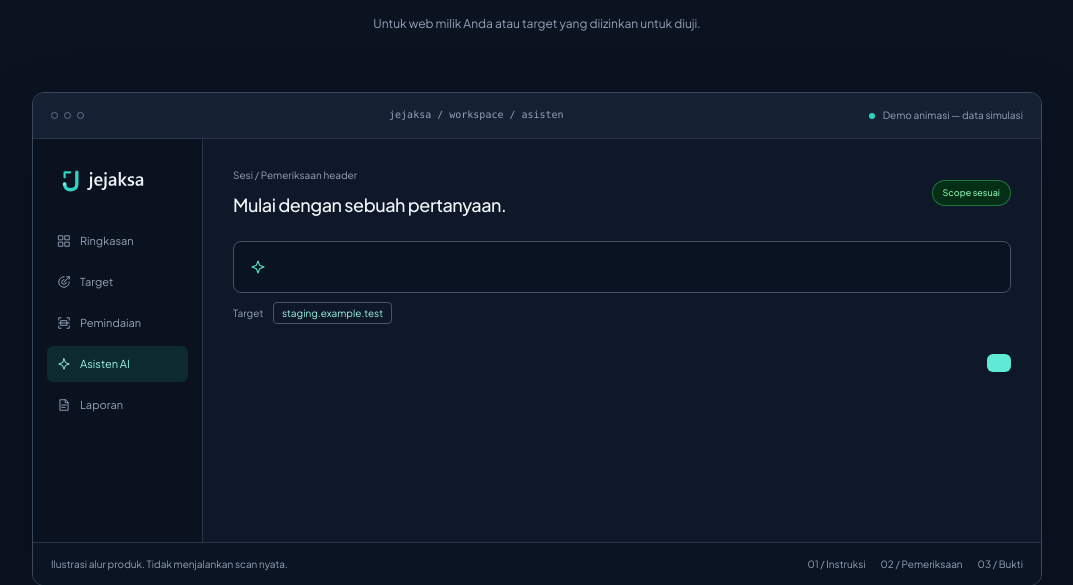
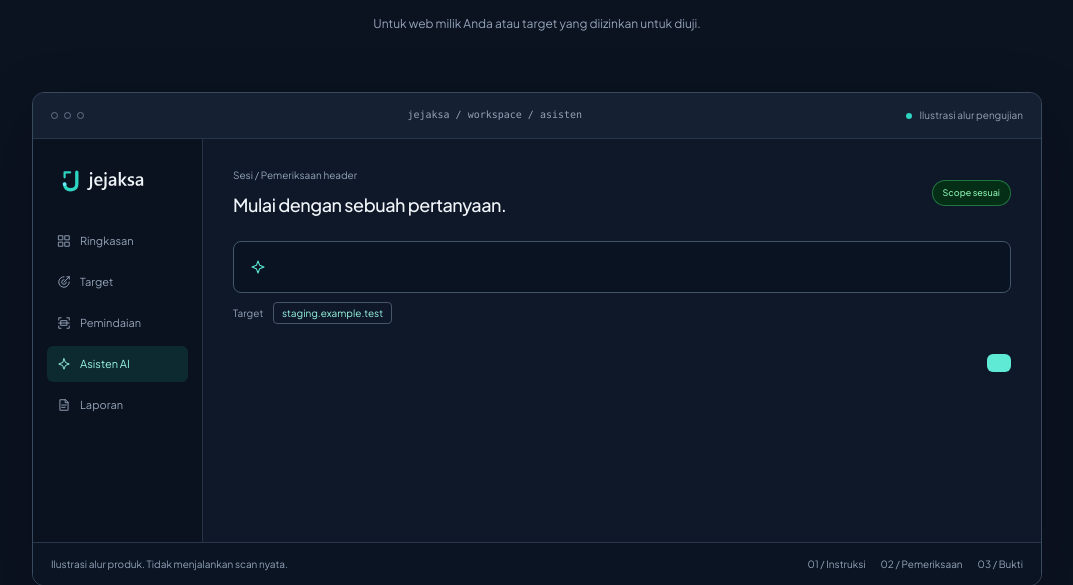
Before and after one commit to Pardofel1s/pbkk-k4-agentic-ai, a Laravel app: page / in a window 1280 px wide. Shown: the part 532-1117 px from the top of the page, without its empty margins (103-1176 px from the left). Run offline with Laravel 12, Linux system fonts and the light colour scheme; style sheets or scripts are compiled from the project's sources; parts of the project's set-up code (start-up, migrations or seed data) failed here and were passed over; some libraries are stand-ins or nearby versions.

Commit message:
chore(ui): drop demo and simulation wording from the site
Remove the demo strip, the 'Lingkungan demo' label and simulation copy
from the layouts, auth pages, landing page and agent page now that every
page runs on real data.

```diff
--- a/app/Services/Llm/LlmClient.php
+++ b/app/Services/Llm/LlmClient.php
@@ -247,7 +247,7 @@ class LlmClient
                     $usage = array_replace($usage, $chunk['usage']);
                 }
 
-                // shortcut: a leaked "...</think>" prefix is only stripped from the final response, not from live chunks; buffer the stream if this shows up in demos.
+                // shortcut: a leaked "...</think>" prefix is only stripped from the final response, not from live chunks; buffer the stream if users notice it.
                 if ($text !== '') {
                     $content .= $text;
                     $onChunk($text);
--- a/resources/css/app.css
+++ b/resources/css/app.css
@@ -92,7 +92,6 @@
 .workspace-body { margin-left:232px; min-height:100vh; }
 .topbar { height:72px; border-bottom:1px solid #263448; display:flex; align-items:center; justify-content:space-between; padding:0 32px; gap:16px; background:#0b1220ed; }
 .workspace-main { padding:30px 32px 48px; max-width:1600px; margin:auto; }
-.demo-strip { display:flex; justify-content:space-between; align-items:center; gap:12px; padding:8px 32px; background:#0d282c; color:#99d9d1; font-size:11px; border-bottom:1px solid #19464b; }
 .avatar { width:32px; height:32px; border-radius:50%; background:#184c4b; color:#99f6e4; display:inline-flex; justify-content:center; align-items:center; font-size:12px; font-weight:600; }
 .risk-bars { display:flex; gap:3px; height:6px; border-radius:6px; overflow:hidden; }
 .risk-bars span { display:block; min-width:5px; border-radius:2px; }
@@ -234,8 +233,6 @@
  .workspace-body { margin-left:0; }
  .workspace-main { padding:24px 16px; }
  .topbar { padding:0 16px; height:64px; }
- .demo-strip { padding:9px 16px; }
- .demo-strip > span:last-child { display:none; }
  .page-title { font-size:26px; }
  .landing-container { width:calc(100% - 40px); }
  .landing-nav { height:80px; }
--- a/resources/js/app.js
+++ b/resources/js/app.js
@@ -21,7 +21,7 @@ document.addEventListener('alpine:init', () => {
                 : this.elapsed < 7520 ? 3 : this.elapsed < 10000 ? 4 : this.elapsed < 15120 ? 5 : 6;
         },
         get command() {
-            return 'Periksa header target demo.'.slice(0, Math.max(0, Math.floor((this.elapsed - 640) / 68)));
+            return 'Periksa header target saya.'.slice(0, Math.max(0, Math.floor((this.elapsed - 640) / 68)));
         },
         init() {
             if (!('IntersectionObserver' in window)) return;
--- a/resources/views/layouts/app.blade.php
+++ b/resources/views/layouts/app.blade.php
@@ -22,9 +22,8 @@
             <div class="workspace-body" :inert="isMobile && navigationOpen">
                 <header class="topbar">
                     <div class="flex items-center gap-3"><button id="open-workspace-navigation" type="button" class="icon-btn md:hidden" @click="navigationOpen = true; $nextTick(() => document.getElementById('close-workspace-navigation')?.focus())" aria-label="Buka navigasi" :aria-expanded="navigationOpen" aria-controls="workspace-navigation"><x-jejaksa.icon name="menu" /></button><a class="text-sm muted" href="{{ route('dashboard') }}" wire:navigate>Workspace <span class="mx-2 opacity-50">/</span> <span class="text-slate-200">Jejaksa Lab</span></a></div>
-                    <div class="flex items-center gap-4"><a href="{{ route('settings') }}" class="hidden items-center gap-2 text-xs muted lg:flex"><span class="live-dot"></span> Lingkungan demo</a><span class="h-5 border-l border-slate-700"></span><a href="{{ route('profile') }}" aria-label="Profil {{ auth()->user()->name }}" wire:navigate><span class="avatar">{{ mb_strtoupper(mb_substr(auth()->user()->name, 0, 2)) }}</span></a></div>
+                    <div class="flex items-center gap-4"><a href="{{ route('settings') }}" class="hidden items-center gap-2 text-xs muted lg:flex"><span class="live-dot"></span> <span class="capitalize">{{ auth()->user()->getRoleNames()->implode(", ") }}</span></a><span class="h-5 border-l border-slate-700"></span><a href="{{ route('profile') }}" aria-label="Profil {{ auth()->user()->name }}" wire:navigate><span class="avatar">{{ mb_strtoupper(mb_substr(auth()->user()->name, 0, 2)) }}</span></a></div>
                 </header>
-                <div class="demo-strip"><span><strong>Mode demo — data simulasi</strong> <span class="hidden sm:inline">· Agent AI sudah terhubung ke LLM sungguhan.</span></span><span>F0 / Frontend preview</span></div>
                 <main id="main-content" class="workspace-main" tabindex="-1">@if(isset($header))<div class="mb-6">{{ $header }}</div>@endif{{ $slot }}</main>
             </div>
         </div>
--- a/resources/views/layouts/guest.blade.php
+++ b/resources/views/layouts/guest.blade.php
@@ -27,7 +27,7 @@
                         <img class="brand-lockup" src="{{ asset('brand/jejaksa-logo-dark.svg') }}" alt="jejaksa" width="142" height="50">
                     </a>{{ $slot }}<div class="mt-8 border-t border-slate-700 pt-5 text-center text-xs muted">
                         <a class="text-link" href="{{ route('home') }}" wire:navigate>← Kembali ke beranda</a>
-                        <p class="mt-4">Workspace saat ini menggunakan data simulasi.</p>
+                        <p class="mt-4">Hanya target yang sudah diverifikasi admin yang diuji.</p>
                     </div>
                 </div>
             </main>
--- a/resources/views/livewire/pages/auth/register.blade.php
+++ b/resources/views/livewire/pages/auth/register.blade.php
@@ -40,7 +40,7 @@ new #[Layout('layouts.guest')] class extends Component
 <div>
     <p class="eyebrow mb-3">Mulai jejak Anda</p>
     <h1 class="text-3xl font-semibold tracking-tight">Buat akun Jejaksa.</h1>
-    <p class="mt-3 mb-8 text-sm muted">Siapkan workspace personal untuk mencoba alur demo.</p>
+    <p class="mt-3 mb-8 text-sm muted">Daftar sebagai klien untuk mendaftarkan aplikasi web Anda dan memantau hasil pengujiannya.</p>
     <form wire:submit="register">
         <!-- Name -->
         <div>
--- a/resources/views/welcome.blade.php
+++ b/resources/views/welcome.blade.php
@@ -36,7 +36,7 @@
                     <div class="preview-chrome">
                         <span class="window-dots" aria-hidden="true"><i></i><i></i><i></i></span>
                         <span class="mono">jejaksa / workspace / asisten</span>
-                        <span class="flex items-center gap-2"><span class="live-dot"></span>Demo animasi — data simulasi</span>
+                        <span class="flex items-center gap-2"><span class="live-dot"></span>Ilustrasi alur pengujian</span>
                     </div>
                     <div class="preview-body" aria-hidden="true">
                         <div class="preview-sidebar">
@@ -60,14 +60,14 @@
                                     <x-jejaksa.icon name="sparkles" size="16" class="shrink-0 text-teal-300" />
                                     <span class="preview-command-copy">
                                         <span x-show="stage < 2" x-cloak x-text="command"></span>
-                                        <span x-show="stage >= 2">Periksa header <span :class="{ 'selected-text': stage === 2 && elapsed < 4400 }" x-text="stage === 2 && elapsed < 4400 ? 'target demo' : 'staging.example.test'">staging.example.test</span></span>
+                                        <span x-show="stage >= 2">Periksa header <span :class="{ 'selected-text': stage === 2 && elapsed < 4400 }" x-text="stage === 2 && elapsed < 4400 ? 'target saya' : 'staging.example.test'">staging.example.test</span></span>
                                     </span>
                                     <span x-show="stage < 3" x-cloak class="text-teal-300">|</span>
                                 </div>
                                 <p class="mt-3 text-[10px] muted">Target <span class="ml-2 rounded border border-slate-600 px-2 py-1 text-teal-200">staging.example.test</span></p>
                                 <div class="preview-plan">
-                                    <p class="muted" x-text="stage < 3 ? 'Tinjau rencana sebelum pengujian.' : stage < 5 ? 'Cek scope → Periksa header → Catat bukti' : 'Rencana selesai · 1 bukti simulasi'">Rencana selesai · 1 bukti simulasi</p>
-                                    <span class="preview-plan-action" x-text="stage < 3 ? 'Tinjau rencana' : stage < 4 ? 'Jalankan demo' : stage < 5 ? 'Memeriksa…' : 'Selesai'">Selesai</span>
+                                    <p class="muted" x-text="stage < 3 ? 'Tinjau rencana sebelum pengujian.' : stage < 5 ? 'Cek scope → Periksa header → Catat bukti' : 'Rencana selesai · 1 bukti'">Rencana selesai · 1 bukti</p>
+                                    <span class="preview-plan-action" x-text="stage < 3 ? 'Tinjau rencana' : stage < 4 ? 'Jalankan' : stage < 5 ? 'Memeriksa…' : 'Selesai'">Selesai</span>
                                 </div>
                                 <div class="preview-result-slot">
                                     <div class="preview-result" x-show="stage >= 4 && stage < 6"
@@ -77,7 +77,7 @@
                                             <span class="preview-result-title">Content-Security-Policy belum diatur</span>
                                             <span class="badge badge-warning text-[9px]">Sedang</span>
                                         </div>
-                                        <p class="muted">Bukti simulasi · Respons HTTP 200 tanpa header CSP.</p>
+                                        <p class="muted">Bukti · Respons HTTP 200 tanpa header CSP.</p>
                                         <p class="text-teal-200">Terapkan kebijakan CSP sesuai kebutuhan aplikasi.</p>
                                     </div>
                                 </div>
@@ -95,7 +95,7 @@
                             <span :class="{ current: stage >= 5 }">03 / Bukti</span>
                         </div>
                     </div>
-                    <p class="sr-only">Demo memperlihatkan penulisan instruksi, penggantian target, peninjauan rencana, pemeriksaan header, dan bukti CSP simulasi.</p>
+                    <p class="sr-only">Ilustrasi memperlihatkan penulisan instruksi, pemilihan target, peninjauan rencana, pemeriksaan header, dan bukti CSP.</p>
                 </div>
             </section>
 
@@ -148,11 +148,11 @@
                         <a href="{{ auth()->check() ? route('findings.index') : route('login') }}" class="text-link mt-6 inline-flex items-center gap-2">Lihat workspace<x-jejaksa.icon name="arrow" size="16" /></a>
                     </div>
                     <div class="evidence-card" data-reveal="pop">
-                        <div class="flex items-center justify-between gap-3"><span class="mono text-[11px] muted">FND-001 · Contoh</span><x-jejaksa.badge value="medium" /></div>
+                        <div class="flex items-center justify-between gap-3"><span class="mono text-[11px] muted">FND-001</span><x-jejaksa.badge value="medium" /></div>
                         <h3 class="mt-6">Header CSP belum diatur</h3>
                         <p class="mt-2 text-xs muted">staging.example.test / · HTTP headers</p>
                         <div class="mt-6 rounded-lg border border-slate-700 bg-slate-950/40 p-4">
-                            <p class="mb-3 text-[11px] muted">Bukti simulasi</p>
+                            <p class="mb-3 text-[11px] muted">Bukti</p>
                             <pre class="text-teal-200">HTTP/1.1 200 OK
 Content-Type: text/html
 Content-Security-Policy: [tidak ditemukan]</pre>
@@ -165,18 +165,18 @@ Content-Security-Policy: [tidak ditemukan]</pre>
             <aside class="scope-note" data-reveal="fade" aria-label="Batas penggunaan">
                 <x-jejaksa.icon name="shield" size="26" class="mt-1 text-teal-300" />
                 <h2>Pengujian tetap dalam kendali Anda.</h2>
-                <p>Gunakan target berizin dan tinjau hasilnya secara manual. Preview ini memakai data simulasi; integrasi tool dan AI mengikuti kesiapan backend.</p>
+                <p>Hanya target yang diverifikasi admin yang bisa diuji, dan setiap tool menolak request di luar scope. Tinjau hasilnya secara manual sebelum mengambil keputusan.</p>
             </aside>
 
             <section id="faq" class="landing-section">
                 <div class="editorial-grid items-start">
-                    <div data-reveal="rise"><p class="section-label">Ada pertanyaan?</p><h2 class="section-heading">Sebelum mulai.</h2><p class="section-copy">Beberapa hal tentang demo dan batas penggunaan Jejaksa.</p></div>
+                    <div data-reveal="rise"><p class="section-label">Ada pertanyaan?</p><h2 class="section-heading">Sebelum mulai.</h2><p class="section-copy">Beberapa hal tentang cara kerja dan batas penggunaan Jejaksa.</p></div>
                     <div data-reveal="fade">
                         @foreach([
-                            ['Apa yang bisa dicoba sekarang?', 'Buat akun, atur target demo, coba wizard scan, tinjau temuan, dan unduh laporan contoh. Demo tidak mengirim permintaan pengujian ke target.'],
-                            ['Apakah semua jenis kerentanan didukung?', 'Cakupan mengikuti tool, profil, dan integrasi backend yang tersedia. Tool aktif di katalog belum tentu siap menjalankan pengujian.'],
+                            ['Bagaimana alurnya?', 'Klien mendaftarkan target, admin memverifikasi izin pengujian, lalu analyst menjalankan scan dan agent AI. Temuan, laporan, dan sertifikat bisa dipantau dan dikomentari klien.'],
+                            ['Apakah semua jenis kerentanan didukung?', 'Belum. Saat ini Jejaksa memeriksa header keamanan, atribut cookie, token CSRF, reflected XSS, dan port terbuka. Celah logika bisnis tetap butuh pengujian manual.'],
                             ['Target seperti apa yang boleh diuji?', 'Gunakan web milik Anda atau target yang Anda memiliki izin untuk menguji. Tetapkan scope dan pengecualiannya terlebih dahulu.'],
-                            ['Apakah hasilnya menjamin aplikasi aman?', 'Hasil hanya berlaku pada scope dan waktu pengujian, serta tetap perlu ditinjau. Laporan atau sertifikat contoh bukan jaminan bebas kerentanan.'],
+                            ['Apakah hasilnya menjamin aplikasi aman?', 'Hasil hanya berlaku pada scope dan waktu pengujian, serta tetap perlu ditinjau. Laporan dan sertifikat bukan jaminan bebas kerentanan.'],
                         ] as [$question, $answer])
                             <details class="faq-item" data-faq>
                                 <summary>{{ $question }}</summary>
```
Also changed, not shown: resources/views/livewire/agent/chat.blade.php (+4 -4 lines).
